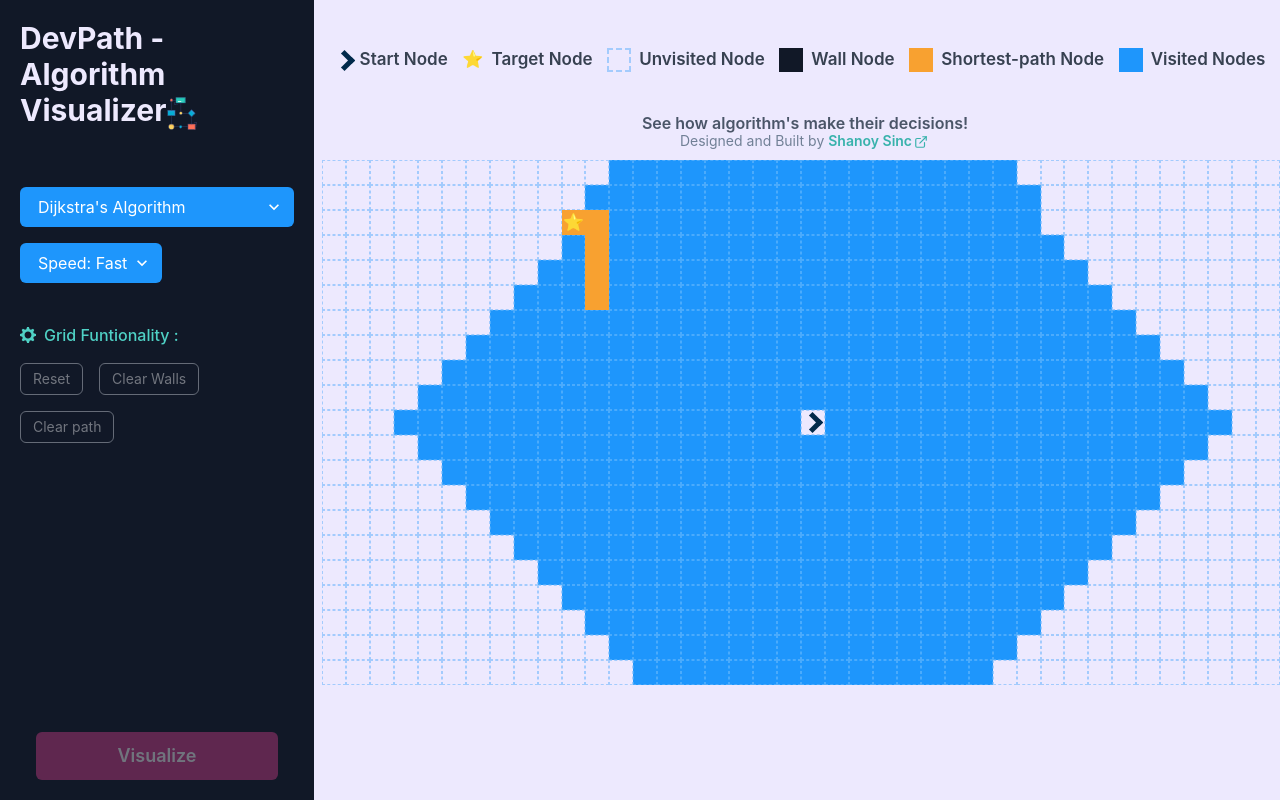
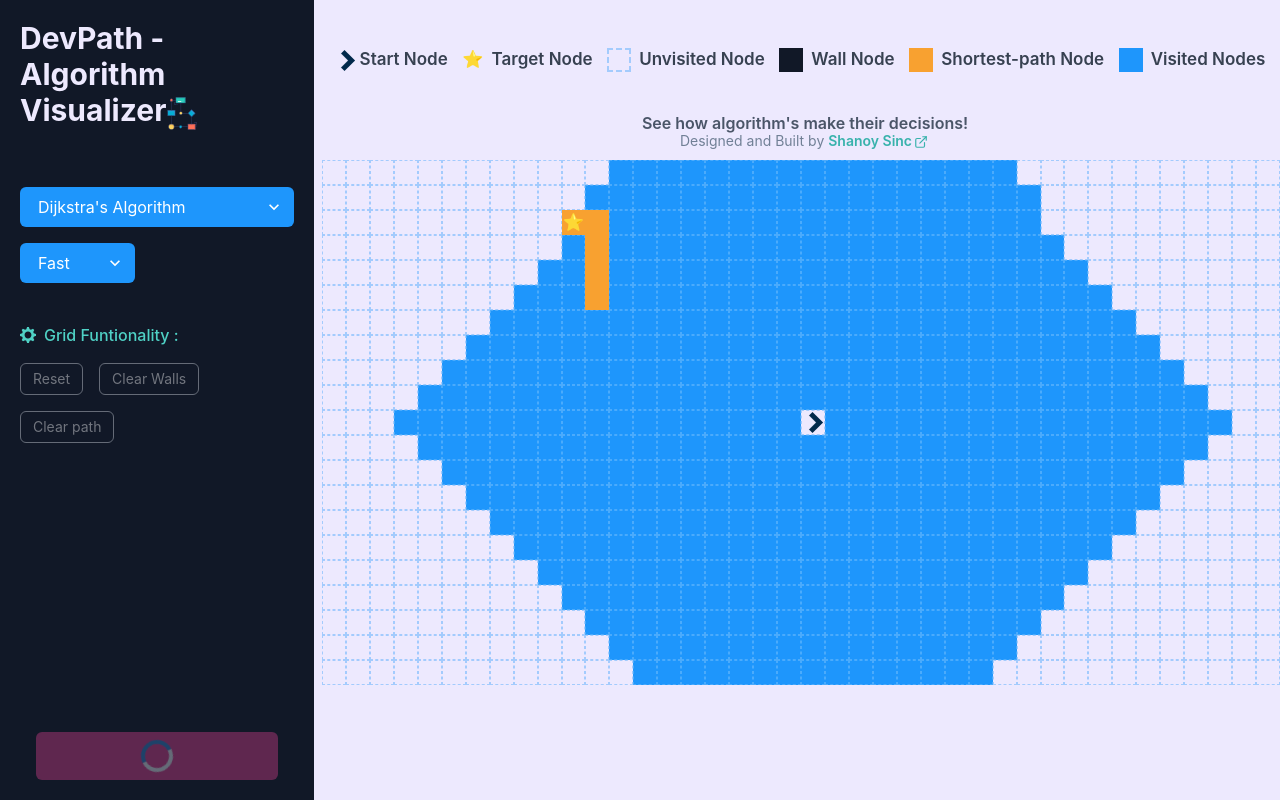
Before and after one commit to shanoysinc/Path-Visualizer, a React (Vite) app: page / in a window 1280 px wide. Both pictures are taken after a click on the button "Visualize". Built offline with nearby package versions, Linux system fonts and the light colour scheme.

Commit message:
added a spinner o visualize butto

```diff
--- a/src/components/sidebar/components/content/SidebarContent.tsx
+++ b/src/components/sidebar/components/content/SidebarContent.tsx
@@ -6,6 +6,7 @@ import {
   Heading,
   Container,
   useToast,
+  Spinner,
   Text,
 } from "@chakra-ui/react";
 import SmallButton from "../Button/SmallButton";
@@ -168,20 +169,28 @@ export const SidebarContent = () => {
             variant="filled"
             bg="#1e96fc"
             color="white"
+            _hover={{ bg: "hsl(208, 97%, 49%);" }}
           >
             {/* <option value="option1">Dijkstra's Alogrithm</option> */}
           </Select>
           <Select
-            placeholder="Speed: Fast"
             mt="4"
             variant="filled"
             bg="#1e96fc"
             color="white"
+            _groupHover={{ bgColor: "red", bg: "red" }}
             w="fit-content"
+            _hover={{ bg: "hsl(208, 97%, 49%);" }}
           >
-            <option value="Fast">Fast</option>
-            <option value="Average">Average</option>
-            <option value="Slow">Slow</option>
+            <option className="option" value="Fast">
+              Fast
+            </option>
+            <option className="option" value="Average">
+              Average
+            </option>
+            <option className="option" value="Slow">
+              Slow
+            </option>
           </Select>
 
           <Flex align="center" gridGap="2" pt="10">
@@ -219,7 +228,17 @@ export const SidebarContent = () => {
             onClick={traverseGridHandler}
             disabled={visualizingAlgo}
           >
-            Visualize
+            {visualizingAlgo ? (
+              <Spinner
+                thickness="4px"
+                speed="1s"
+                emptyColor="gray.200"
+                color="blue.500"
+                size="lg"
+              />
+            ) : (
+              "Visualize"
+            )}
           </Button>
         </Container>
       </Flex>
```
